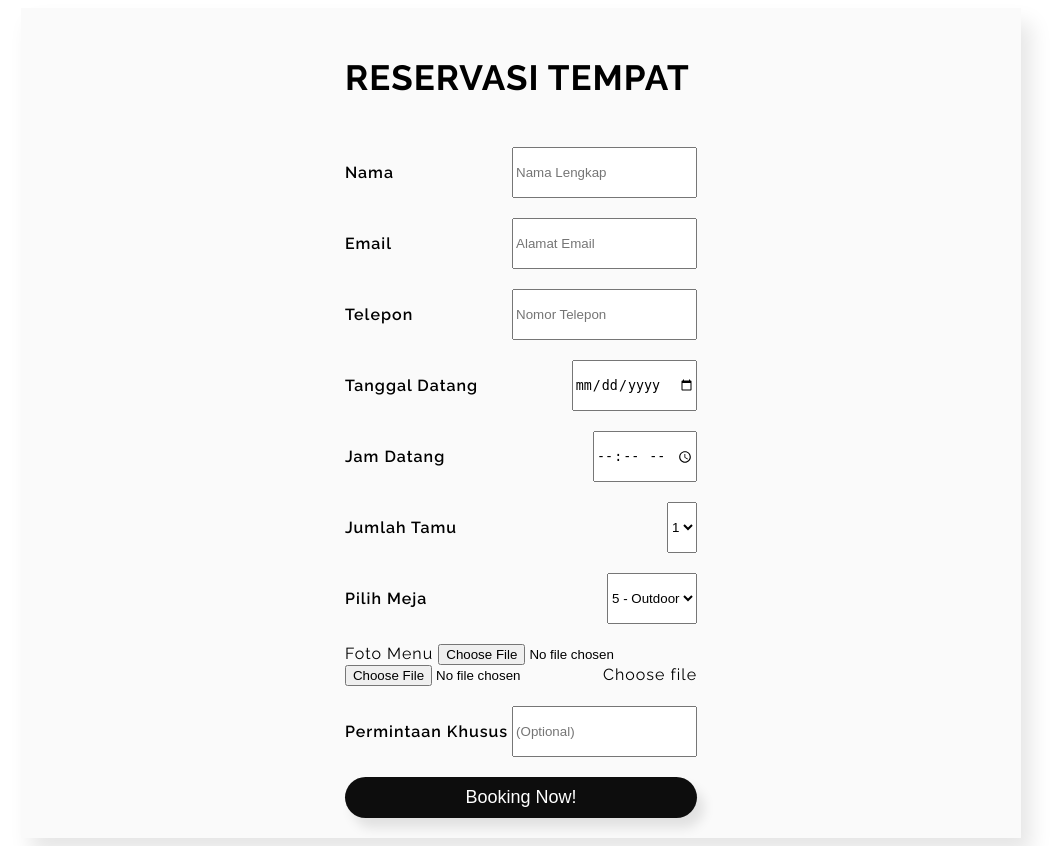
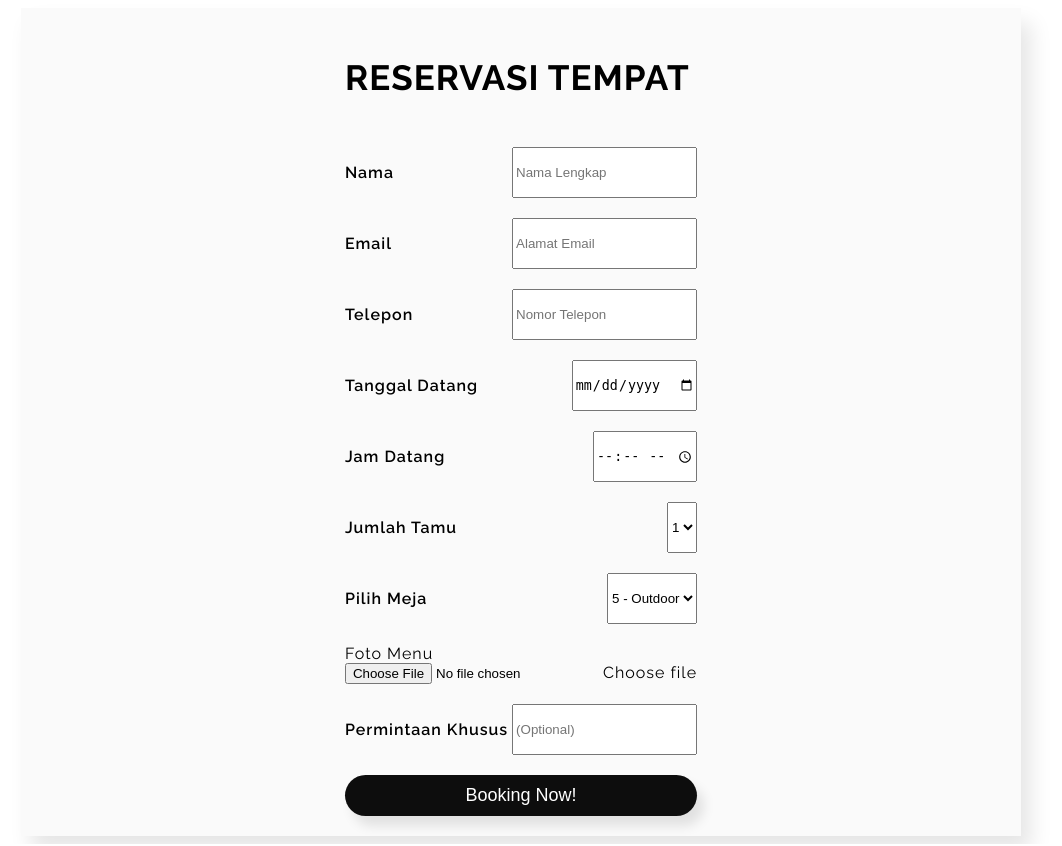
Before and after one commit to 211110404-kennyrimba/project_capstone1, a Flask app: page /userReservasi in a window 1280 px wide. Shown: the whole page, without its empty margins (119-1181 px from the left). Run offline with Flask 2, Linux system fonts and the light colour scheme; a user stored in the database is signed in; data comes from the database, SQL or seed files in the repository; some libraries are stand-ins or nearby versions.

Commit message:
Update reservasi_user.html

```diff
--- a/templates/reservasi_user.html
+++ b/templates/reservasi_user.html
@@ -14,24 +14,6 @@
 
 
 		<div class="container">
-			<!-- <div class="container-time">
-				<h2 class="heading">Waktu Buka</h2>
-				<h3 class="heading-days">Senin-Jumat</h3>
-				<p>08.00 - 20.00</p>
-
-				<h3 class="heading-days">Sabtu</h3>
-				<p>10.00 - 22.00</p>
-
-				<h3 class="heading-days">Minggu</h3>
-				<p>Tutup</p>
-				<hr>
-
-				<h4 class="heading-days">Google Maps </h4>
-				<a href="https://goo.gl/maps/XZjLr1HyZNFm3MAG9">MIE AYAM BANG WILLI</a>
-				<hr>
-
-				<h4 class="heading-phone">Call Us: (+62)857-7739-9960</h4>
-			</div> -->
 			<br>
 			<br>
 			<div class="container-form">
@@ -78,11 +60,6 @@
 					<div class="form-group">
 						<label for="">Foto Menu</label>
 
-
-
-						<input type="file" class="form-control-file" id="exampleFormControlFile1">
-
-
 						<div class="custom-file" enctype="multipart/form-data">
 							<input type="file" name="files" class="custom-file-input" id="inputGroupFile03" aria-describedby="inputGroupFileAddon03">
 							<label class="custom-file-label col-sm-3" for="inputGroupFile03">Choose file</label>
```
